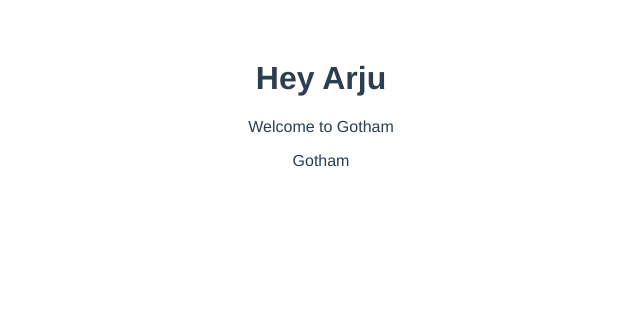
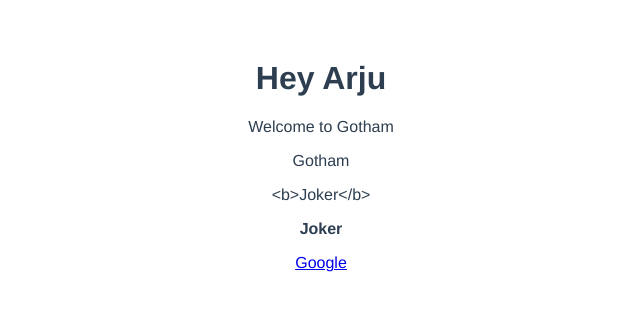
Before and after one commit to arjuaman/Vue, a Vue app in the folder cli-project/vue3-vite-proj/: page / in a window 1280 px wide. Shown: the top 310 px of the page, without its empty margins (319-959 px from the left). Built offline with nearby package versions, Linux system fonts and the light colour scheme.

Commit message:
v-html and v-bind:href

```diff
--- a/cli-project/vue3-vite-proj/src/App.vue
+++ b/cli-project/vue3-vite-proj/src/App.vue
@@ -3,6 +3,9 @@
   <p>Welcome to {{ city }}</p>
   <p v-text="city"></p>
   <!-- <p v-text="city">Welcome to {{ city }}</p> -->
+  <p v-text="nemesis"></p>
+  <p v-html="nemesis"></p>
+  <a v-bind:href="url">Google</a>
 </template>
 
 <script>
@@ -12,7 +15,9 @@ export default {
     return{
       greet: "Hey",
       name: "Arju",
-      city: "Gotham"
+      city: "Gotham",
+      nemesis: "<b>Joker</b>",
+      url: "https://www.google.com"
     }
   }
 }
```
